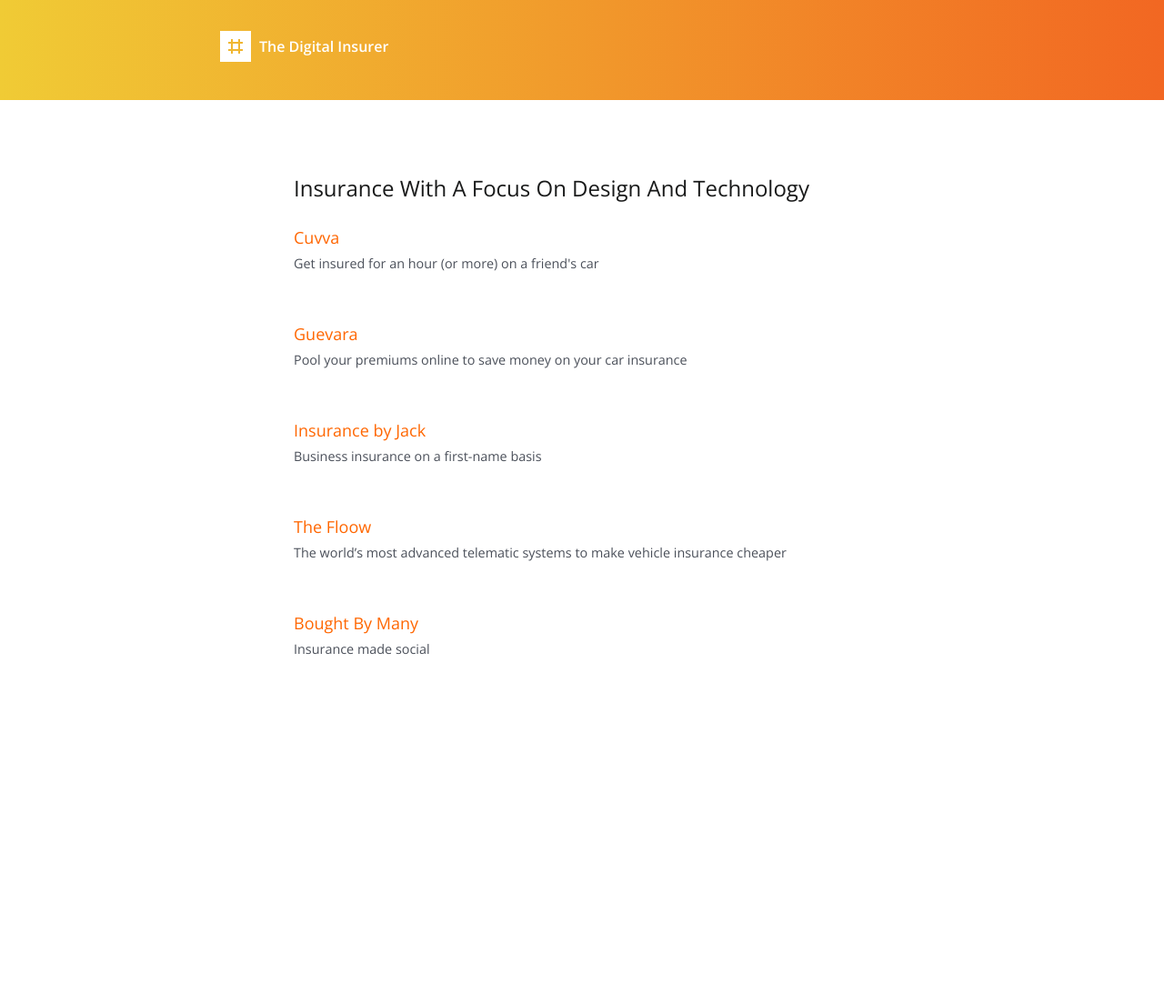
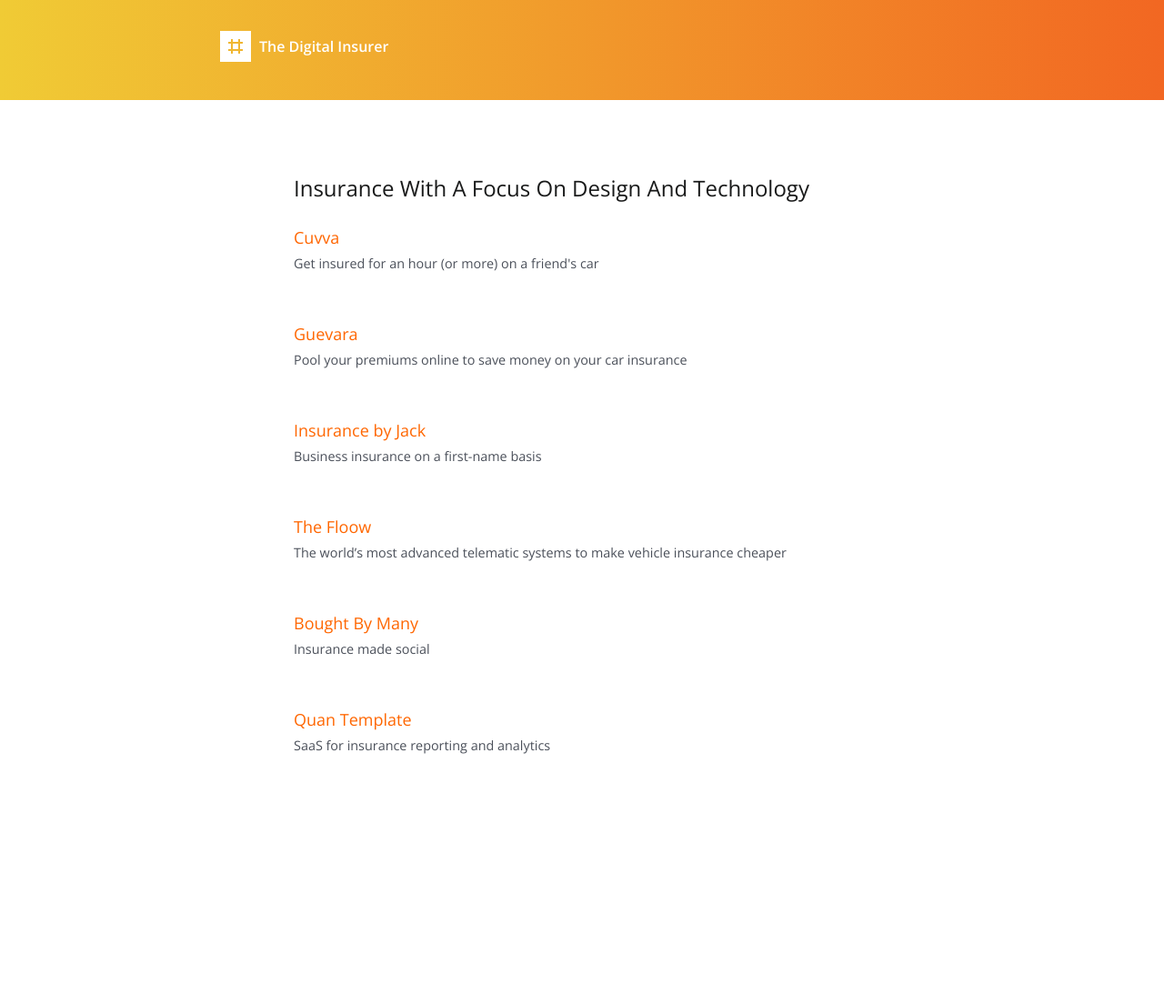
Before and after one commit to ashleybaxter/thedigitalinsurer, a Jekyll site: the page built from index.html, in a window 1280 px wide. Shown: the whole page at 91% size. Built offline with Jekyll 4.4.1, drawn with Linux system fonts in a browser that asks for light colours; before the commit the page ends 998 px from its top, so only the background shows below that.

Commit message:
Added Quan Template to companies

```diff
--- a/_data/companies.yml
+++ b/_data/companies.yml
@@ -20,3 +20,7 @@
 - name: Bought By Many
   url: https://boughtbymany.com/
   tagline: Insurance made social
+
+- name: Quan Template
+  url: https://www.quantemplate.com/
+  tagline: SaaS for insurance reporting and analytics
```
